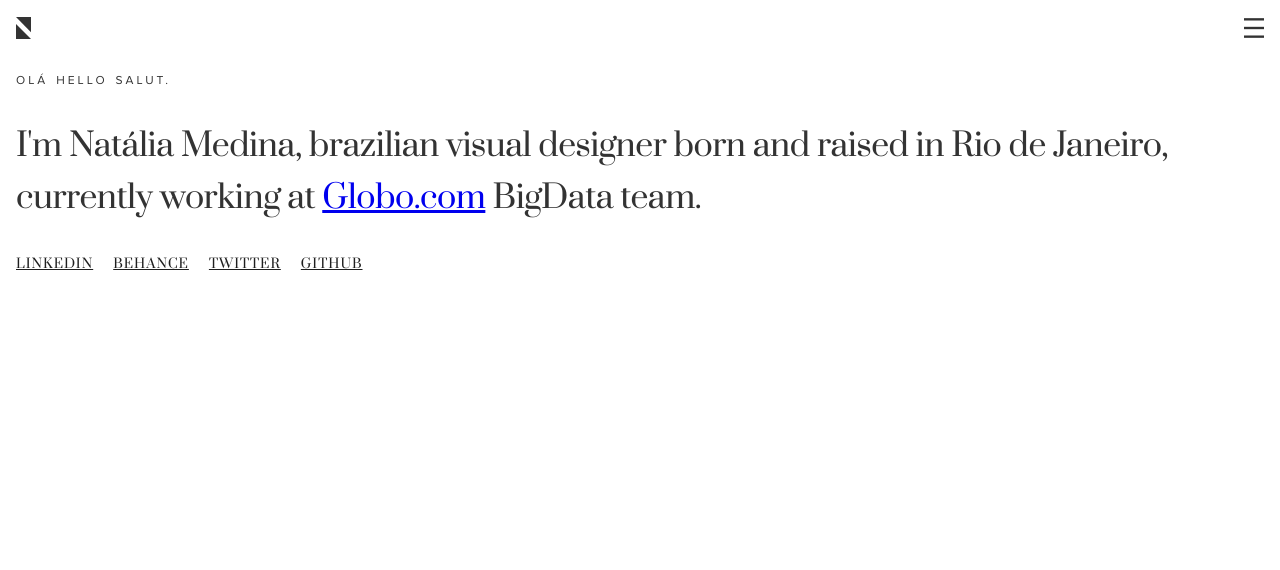
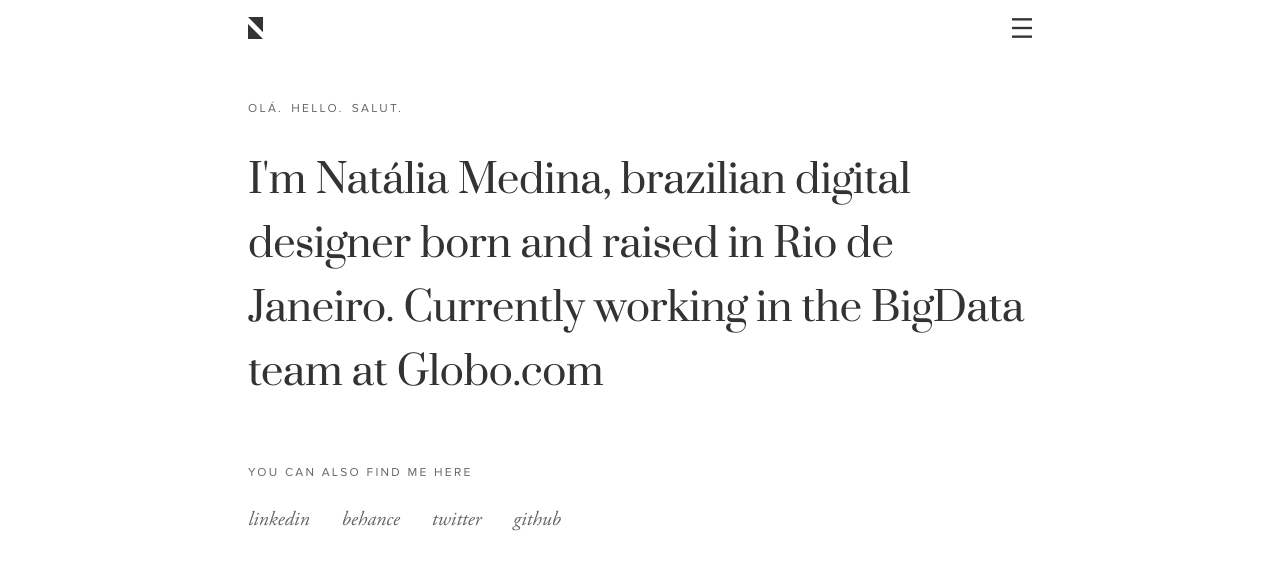
Before and after one commit to ntmedina/ntmedina.github.io, a Jekyll site: the page built from index.html, in a window 1280 px wide. Shown: the top 570 px of the page. Built offline with Jekyll 4.4.1, drawn with Linux system fonts in a browser that asks for light colours; the list of posts is cut into pages by our own code.

Commit message:
Adding welcome styles

```diff
--- a/_layouts/home.html
+++ b/_layouts/home.html
@@ -2,24 +2,21 @@
       <div class="row">
         <div class="col-wd-12 col-sm-12">
           <div class="col">
-            <div class="about">
+            <div id="about">
               <div id="welcome">
-                <h1>olá </h1><h1>hello </h1><h1>salut.</h1>
+                <h1>olá. </h1><h1>hello. </h1><h1>salut.</h1>
               </div>
-              <h2>I'm Natália Medina, brazilian visual designer born and raised in Rio de Janeiro,
-              currently working at <span><a href="http://www.globo.com">Globo.com</a></span> BigData team.
+              <h2>I'm Natália Medina, brazilian digital designer born and raised in Rio de Janeiro.
+              Currently working in the BigData team at Globo.com
               </h2>
-            </div>
+              <h1>you can also find me here </h1>
+              <ul id="social">
+                <li><a href="https://br.linkedin.com/in/ntmedina">linkedin</a></li>
+                <li><a href="https://www.behance.net/nataliamedina">behance</a></li>
+                <li><a href="https://twitter.com/nt_medina">twitter</a></li>
+                <li><a href="https://github.com/ntmedina">github</a></li>
+            </ul>
           </div>
-        </div>
-        <div class="col-wd-12 col-sm-12">
-          <div class="col social">
-            <ul>
-              <li><a href="https://br.linkedin.com/in/ntmedina">LINKEDIN</a></li>
-              <li><a href="https://www.behance.net/nataliamedina">BEHANCE</a></li>
-              <li><a href="https://twitter.com/nt_medina">TWITTER</a></li>
-              <li><a href="https://github.com/ntmedina">GITHUB</a></li>
-          </ul>
         </div>
       </div>
 
--- a/assets/stylesheet/main.css
+++ b/assets/stylesheet/main.css
@@ -54,6 +54,13 @@ button {
   background: none;
 }
 
+a {
+  text-decoration: none;
+  font-family: 'AGaramondPro-it';
+  font-size: 20px;
+  color: #666;
+}
+
 /* Fonts */
 
 @font-face {
@@ -76,9 +83,8 @@ button {
     src: url(../fonts/AGaramondPro-italic.otf);
 }
 
-/*   ||  Mobile  ||   */
+/* Header */
 
-/* Header */
 header {
   width: 100%;
   top: 0px;
@@ -111,6 +117,7 @@ button {
 }
 
 /* Menu */
+
 nav {
   text-align: center;
   width: 100%;
@@ -147,56 +154,71 @@ button {
   list-style-type: none;
 }
 
-/* Content */
-
 /* Welcome */
 
 #welcome {
   display: inline-flex;
 }
 
-#welcome h1 {
+#about h1 {
   font-family: 'ProximaNova';
   font-size: 12px;
-  letter-spacing: 3px;
+  letter-spacing: 2.3px;
   text-transform: uppercase;
   padding-right: 8px;
-  margin-bottom: 32px;
-  color: #333;
+  margin: 32px 0px;
+  color: #666;
 }
 
-.about h2{
+#about h2{
   font-family: 'Prata';
-  font-size: 32px;
-  letter-spacing: -0.5px;
+  font-size: 28px;
+  letter-spacing: -0.3px;
   line-height: 52px;
   color: #333;
 }
 
-.social a:hover {
+#social li {
+  margin-bottom: 12px;
+}
+
+#social a {
+  position: relative;
+}
+
+#social a:hover {
   color: #ff5757;
 }
 
-.social {
-  margin-top: 80px;
+
+@media screen and (min-width: 500px) {
+  #about h2 {
+    margin-bottom: 64px;
   }
 
-.social ul{
+  #social {
     display: inline-flex;
   }
 
-.social li {
-  margin-right: 20px;
+  #social li:first-child {
+    padding-left: 0px;
   }
 
-.social li a{
-  font-family: 'Prata';
-  font-size: 13px;
-  letter-spacing: 1px;
-  color: #1e1e1e;
+  #social li {
+    padding-left: 32px;
   }
 
+}
 
-@media screen and (min-width: 410px) {}
+@media screen and (min-width: 640px) {
+  .grid {
+    padding: 0 15%;
+  }
 
-@media screen and (max-width: 900px) {}
+  #about h2{
+    font-size: 40px;
+    letter-spacing: -0.3px;
+    line-height: 64px;
+  }
+
+}
--- a/assets/stylesheet/vignelli.css
+++ b/assets/stylesheet/vignelli.css
@@ -16,7 +16,7 @@ body {
 
 .grid{
     width: 100%;
-    max-width: 1280px; /* Change the limit value if you need */
+    max-width: 1200px; /* Change the limit value if you need */
     margin: 0 auto;
 }
 
```
Lines whose indentation alone changed are shown as unchanged.
